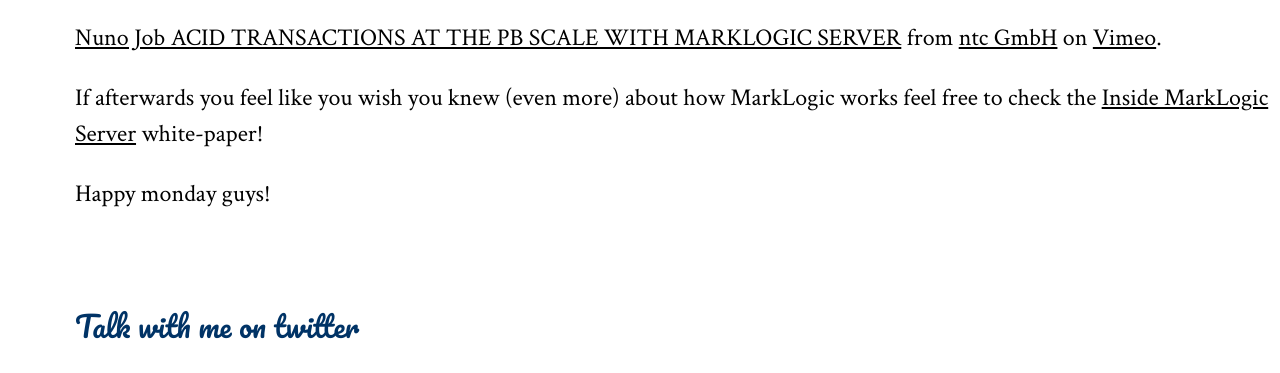
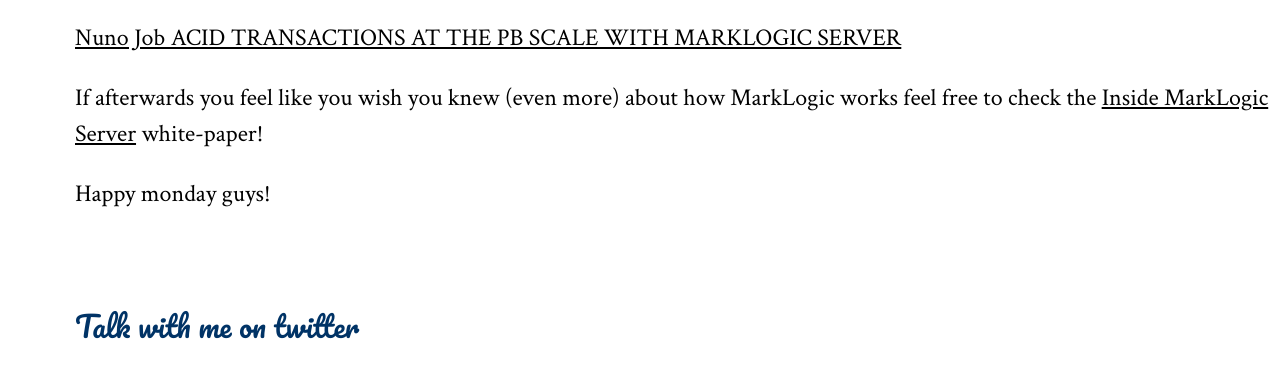
Before and after one commit to dscape/dscape.github.com, a Jekyll site: the page built from _posts/2011-09-19-so-you-think-you-can-build-a-document-database.markdown, in a window 1280 px wide and 900 px high, scrolled down 1001 px, cut to the strip 527-900 px from the top of the window. Built offline with Jekyll 4.4.1, drawn with Linux system fonts in a browser that asks for light colours; Markdown is read by kramdown in place of the engine named in the settings; comment, search, counter and statistics services are not loaded.

Commit message:
[post] so you think you can build a doc db

```diff
--- a/_posts/2011-09-19-so-you-think-you-can-build-a-document-database.markdown
+++ b/_posts/2011-09-19-so-you-think-you-can-build-a-document-database.markdown
@@ -19,7 +19,12 @@
 
 In Berlin I got the chance to introduce our architecture in a session named "ACID Transactions at the PB Scale with MarkLogic Server". I invite you all to watch it and challenge me with your questions.
 
-<iframe src="http://player.vimeo.com/video/26777627?byline=0&amp;portrait=0&amp;color=c9ff23" width="601" height="338" frameborder="0" webkitAllowFullScreen allowFullScreen></iframe><p><a href="http://vimeo.com/26777627">Nuno Job ACID TRANSACTIONS AT THE PB SCALE WITH MARKLOGIC SERVER</a> from <a href="http://vimeo.com/user7393055">ntc GmbH</a> on <a href="http://vimeo.com">Vimeo</a>.</p>
+<iframe src="http://player.vimeo.com/video/26777627?byline=0&amp;portrait=0&amp;color=c9ff23" width="601" height="338" frameborder="0" webkitAllowFullScreen allowFullScreen>
+
+</iframe>
+<a href="http://vimeo.com/26777627">
+Nuno Job ACID TRANSACTIONS AT THE PB SCALE WITH MARKLOGIC SERVER
+</a>
 
 If afterwards you feel like you wish you knew (even more) about how MarkLogic works feel free to check the [Inside MarkLogic Server][1] white-paper!
 
```
